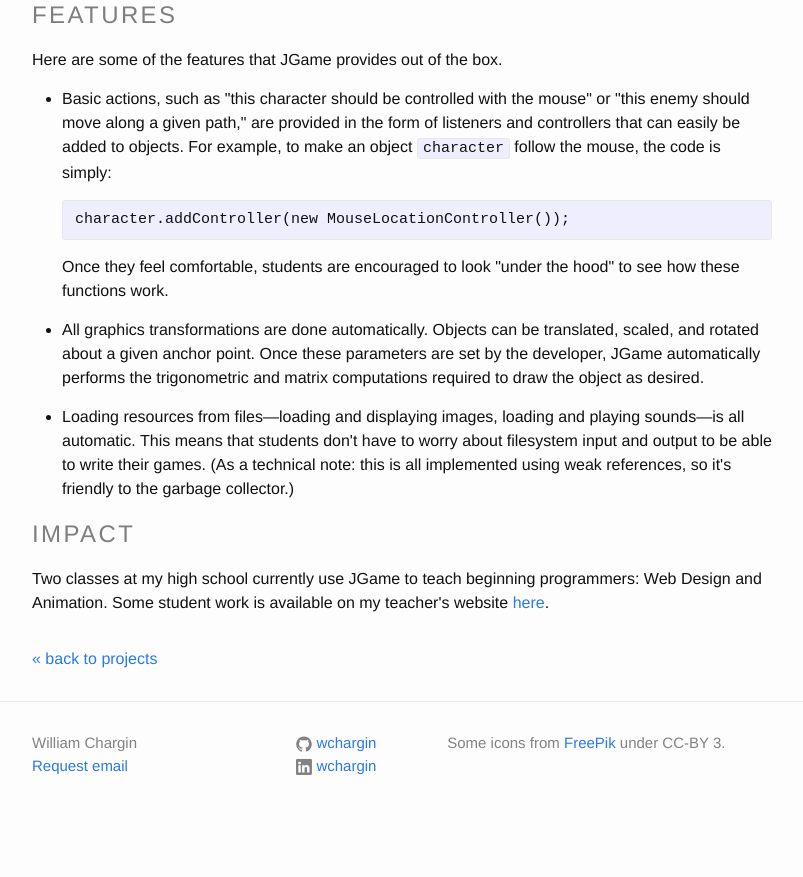
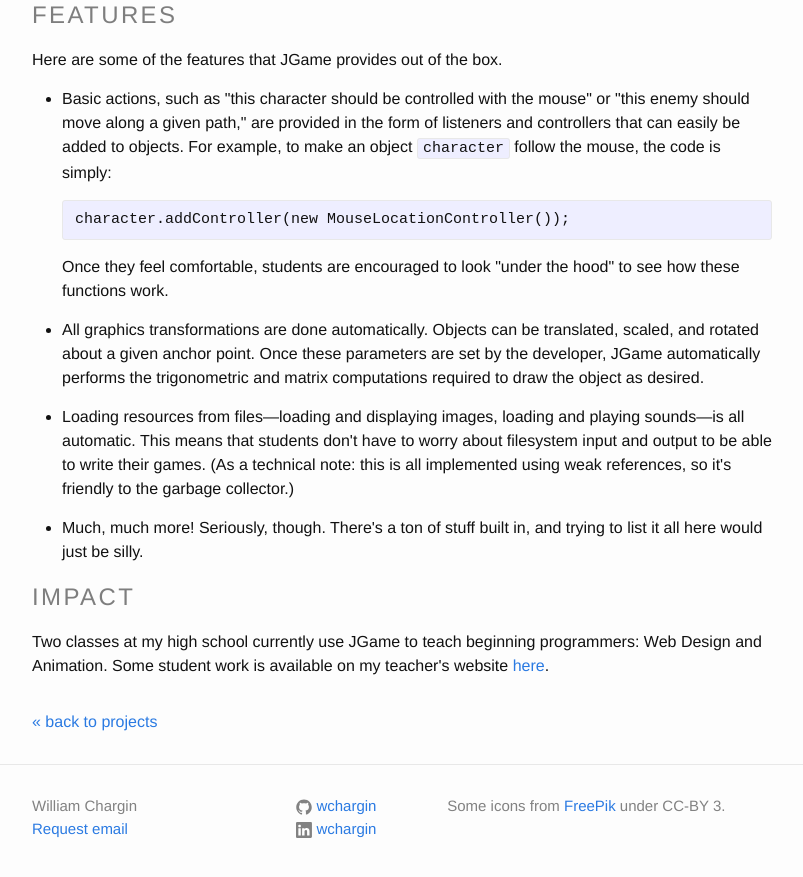
Before and after one commit to wchargin/wchargin.github.io, a Jekyll site: the page built from projects/jgame/index.html, in a window 1280 px wide and 900 px high, scrolled down 926 px. Shown: the top 877 px of the window, without its empty margins (238-1041 px from the left). Built offline with Jekyll 4.4.1, drawn with Linux system fonts in a browser that asks for light colours; nearby versions of some CDN libraries; before the commit the page ends 1763 px from its top, so only the background shows below that.

Commit message:
Add cliché "much more" bullet

```diff
--- a/projects/jgame/index.html
+++ b/projects/jgame/index.html
@@ -48,6 +48,11 @@ Here are some of the features that JGame provides out of the box.
   This means that students don't have to worry about filesystem input and output to be able to write their games.
   (As a technical note: this is all implemented using weak references, so it's friendly to the garbage collector.)
   </li></p>
+  <li><p>
+  Much, much more!
+  Seriously, though.
+  There's a ton of stuff built in, and trying to list it all here would just be silly.
+  </p></li>
 </ul>
 
 <h2>Impact</h2>
```
